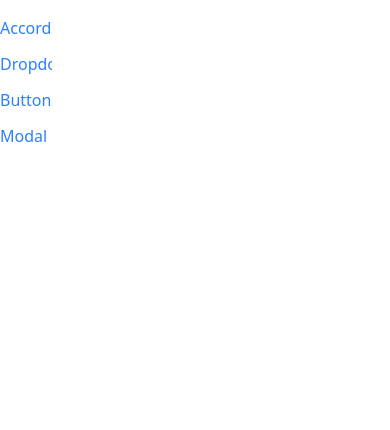
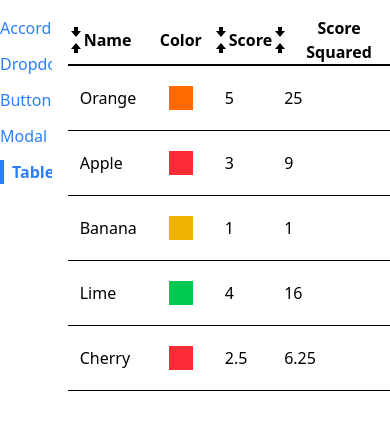
Before and after one commit to DimchoLakov/comps-exercise-reactjs, a React (Vite) app: page /table in a window 390 px wide. Shown: the top 430 px of the page. Built offline with nearby package versions, Linux system fonts and the light colour scheme.

Commit message:
Add Table and SortableTable

```diff
--- a/src/App.js
+++ b/src/App.js
@@ -4,6 +4,7 @@ import DropdownPage from "./pages/DropdownPage";
 import Sidebar from "./components/Sidebar";
 import ButtonPage from "./pages/ButtonPage";
 import ModalPage from "./pages/ModalPage";
+import TablePage from "./pages/TablePage";
 
 function App() {
 
@@ -25,6 +26,9 @@ function App() {
                 <Route path="/modal">
                     <ModalPage />
                 </Route>
+                 <Route path="/table">
+                    <TablePage />
+                </Route>
             </div>
         </div>
     </>);
--- a/src/components/Sidebar.jsx
+++ b/src/components/Sidebar.jsx
@@ -6,6 +6,7 @@ function Sidebar() {
     { label: "Dropdown", path: "/dropdown" },
     { label: "Buttons", path: "/buttons" },
     { label: "Modal", path: "/modal" },
+    { label: "Table", path: "/table" },
   ];
 
   const renderredLinks = links.map((link) => {
--- /dev/null
+++ b/src/components/SortableTable.jsx
@@ -0,0 +1,99 @@
+import { useState } from "react";
+import Table from "./Table";
+import { GoArrowDown, GoArrowUp } from "react-icons/go";
+
+function SortableTable(props) {
+  const [sortOrder, setSortOrder] = useState(null);
+  const [sortBy, setSortBy] = useState(null);
+  const { config, data } = props;
+
+  const handleClick = (label) => {
+    if (sortBy && label !== sortBy) {
+      setSortOrder("asc");
+      setSortBy(label);
+      return;
+    }
+
+    if (sortOrder === null) {
+      setSortOrder("asc");
+      setSortBy(label);
+    } else if (sortOrder === "asc") {
+      setSortOrder("desc");
+      setSortBy(label);
+    } else if (sortOrder === "desc") {
+      setSortOrder(null);
+      setSortBy(null);
+    }
+  };
+console.log(config)
+  const updatedConfig = config.map((column) => {
+    if (!column.sortValue) {
+      return column;
+    }
+
+    return {
+      ...column,
+      header: () => (
+        <th
+          className="cursor-pointer hover:bg-gray-100"
+          onClick={() => handleClick(column.label)}
+        >
+          <div className="flex items-center">
+            {getIcons(column.label, sortBy, sortOrder)}
+            {column.label}
+          </div>
+        </th>
+      ),
+    };
+  });
+console.log(updatedConfig)
+
+  let sortedData = data;
+  if (sortOrder && sortBy) {
+    const { sortValue } = config.find((column) => column.label === sortBy);
+    sortedData = [...data].sort((a, b) => {
+      const valueA = sortValue(a);
+      const valueB = sortValue(b);
+      const reverseOrder = sortOrder === "asc" ? 1 : -1;
+
+      if (typeof valueA === "string") {
+        return valueA.localeCompare(valueB) * reverseOrder;
+      }
+
+      return (valueA - valueB) * reverseOrder;
+    });
+  }
+
+  return <>{<Table {...props} data={sortedData} config={updatedConfig} />}</>;
+}
+
+function getIcons(label, sortBy, sortOrder) {
+  const bothIcons = (
+    <div>
+      <GoArrowDown />
+      <GoArrowUp />
+    </div>
+  );
+
+  if (label !== sortBy) {
+    return bothIcons;
+  }
+
+  if (sortOrder === null) {
+    return bothIcons;
+  } else if (sortOrder === "asc") {
+    return (
+      <div>
+        <GoArrowUp />
+      </div>
+    );
+  } else if (sortOrder === "desc") {
+    return (
+      <div>
+        <GoArrowDown />
+      </div>
+    );
+  }
+}
+
+export default SortableTable;
--- /dev/null
+++ b/src/components/Table.jsx
@@ -0,0 +1,41 @@
+import { Fragment } from "react";
+
+function Table({ data, config, keyFn }) {
+  const renderedHeaders = config.map((column, index) => {
+    if (column.header) {
+      return <Fragment key={index}>{column.header()}</Fragment>;
+    }
+
+    return <th key={index}>{column.label}</th>;
+  });
+
+  const renderedRows = data.map((rowData, rowIndex) => {
+    const renderedCells = config.map((column, columnIndex) => {
+      return (
+        <td className="p-3" key={columnIndex}>
+          {column.render(rowData)}
+        </td>
+      );
+    });
+
+    return (
+      //   <tr className="border-b" key={keyFn(rowData)}>
+      <tr key={rowIndex} className="border-b">
+        {renderedCells}
+      </tr>
+    );
+  });
+
+  return (
+    <>
+      <table className="table-auto border-spacing-2">
+        <thead>
+          <tr className="border-b-2">{renderedHeaders}</tr>
+        </thead>
+        <tbody>{renderedRows}</tbody>
+      </table>
+    </>
+  );
+}
+
+export default Table;
--- /dev/null
+++ b/src/pages/TablePage.jsx
@@ -0,0 +1,49 @@
+import Table from "../components/Table";
+import SortableTable from "../components/SortableTable";
+
+function TablePage() {
+  const data = [
+    { label: "Orange", color: "bg-orange-500", score: 5 },
+    { label: "Apple", color: "bg-red-500", score: 3 },
+    { label: "Banana", color: "bg-yellow-500", score: 1 },
+    { label: "Lime", color: "bg-green-500", score: 4 },
+    { label: "Cherry", color: "bg-red-500", score: 2.5 },
+  ];
+
+  const config = [
+    {
+      label: "Name",
+      render: (fruit) => fruit.label,
+      sortValue: (fruit) => fruit.label,
+    },
+    {
+      label: "Color",
+      render: (fruit) => <div className={`p-3 m-2 ${fruit.color}`}></div>,
+    },
+    {
+      label: "Score",
+      render: (fruit) => fruit.score,
+      sortValue: (fruit) => fruit.score,
+    },
+    {
+      label: "Score Squared",
+      render: (fruit) => fruit.score ** 2,
+      sortValue: (fruit) => fruit.score ** 2,
+    },
+  ];
+
+  const keyFn = (fruit) => {
+    return fruit.name;
+  };
+
+  return (
+    <>
+      <div>
+        {/* <Table data={data} config={config} keyFn={keyFn} /> */}
+        <SortableTable data={data} config={config} keyFn={keyFn} />
+      </div>
+    </>
+  );
+}
+
+export default TablePage;
```
